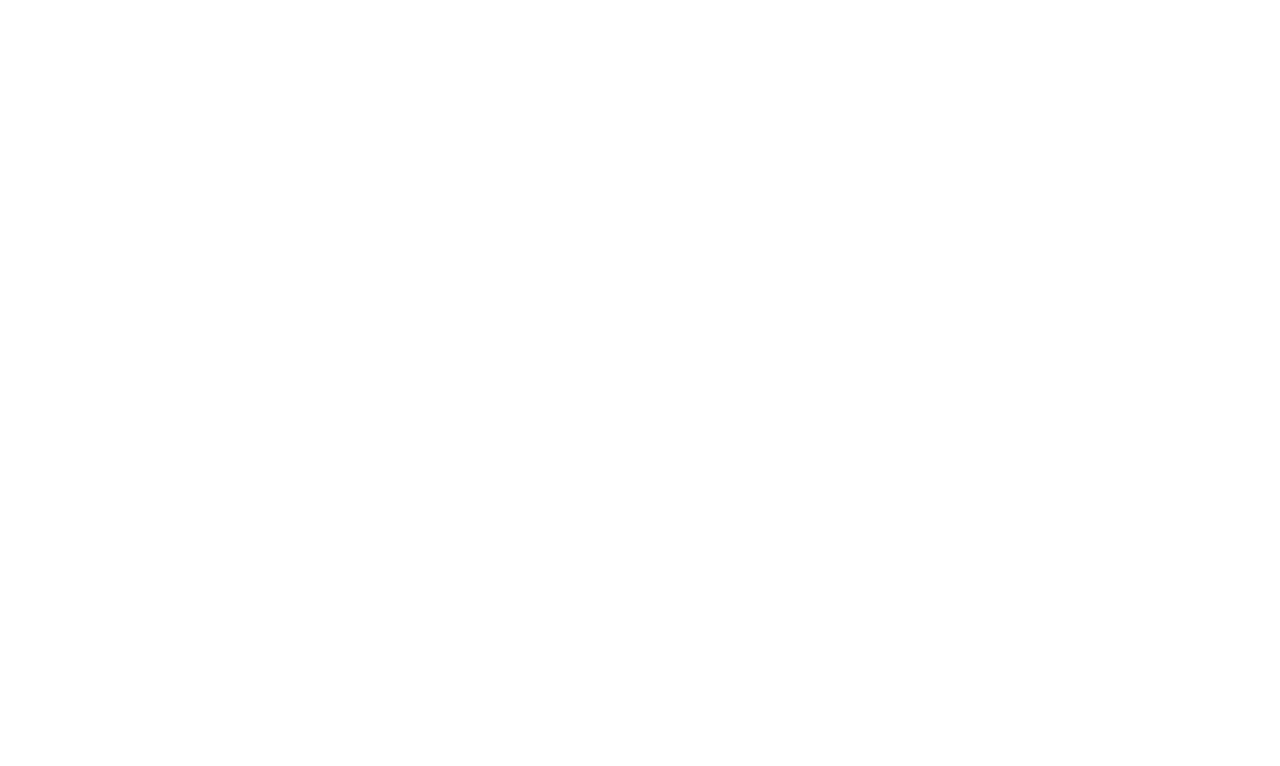
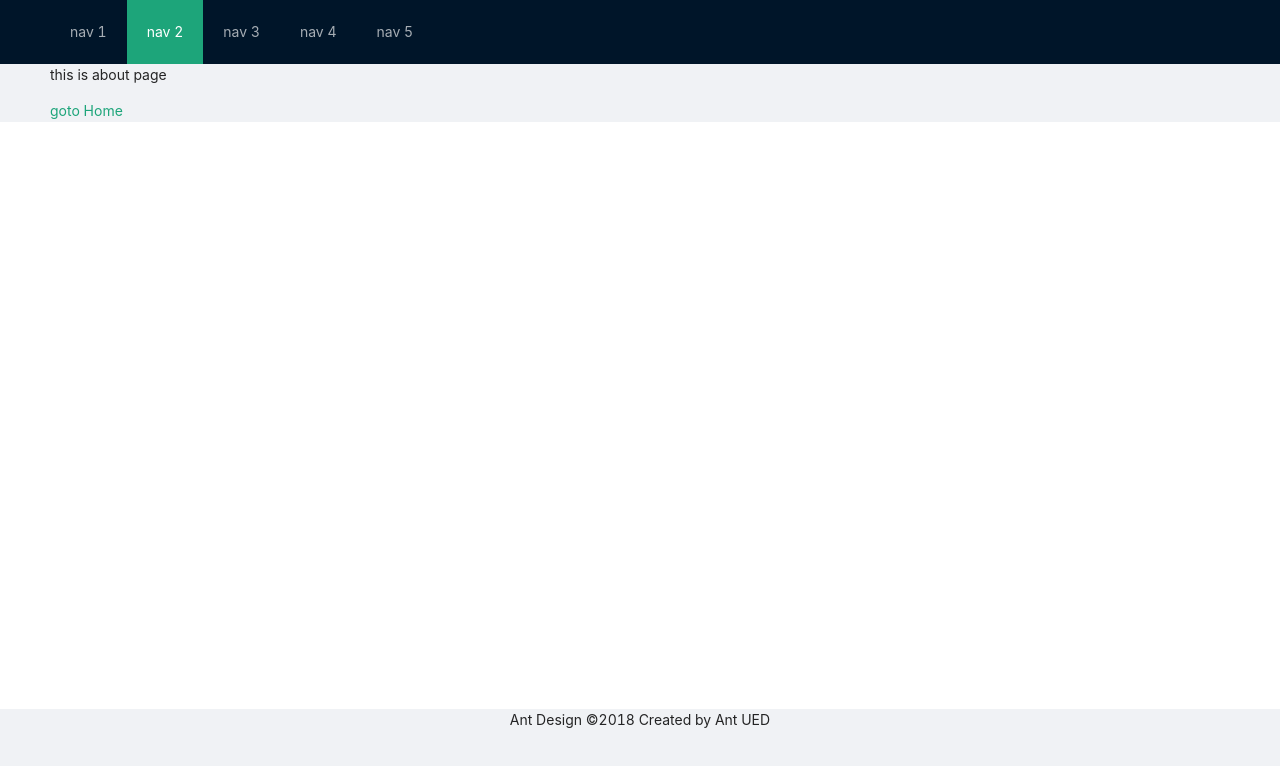
Before and after one commit to cocoxiaoyue/music-player-dev, a React (Create React App) app: page /about in a window 1280 px wide. Before the commit this address had no page. Shown: the top 766 px of the page. Built offline with nearby package versions, Linux system fonts and the light colour scheme.

Commit message:
feat:增加路由配置和redux

```diff
--- a/craco.config.js
+++ b/craco.config.js
@@ -13,7 +13,8 @@ module.exports = {
       '@hooks': pathResolve('src/hooks'),
       '@pages': pathResolve('src/pages'),
       '@store': pathResolve('src/store'),
-      '@utils': pathResolve('src/utils')
+      '@utils': pathResolve('src/utils'),
+      '@reducers': pathResolve('src/reducers')
       // 此处是一个示例，实际可根据各自需求配置
     }
   },
--- a/src/App.js
+++ b/src/App.js
@@ -1,20 +1,39 @@
 import './App.less';
-
 import React from 'react';
 //HashRouter,支持#识别,http://localhost:8080/#/Page3/
-// import { HashRouter as Router, Route } from 'react-router-dom';
+// import { HashRouter, Route, Switch } from 'react-router-dom';
 //单页BrowserRouter
-import { BrowserRouter as Router, Routes, Route } from 'react-router-dom';
+import { BrowserRouter, Routes, Route } from 'react-router-dom';
 import Home from './routes/Home';
+import Page from './routes/Page'
+import { Layout, Menu } from 'antd';
+
+const { Header, Content, Footer } = Layout;
 
 class App extends React.Component {
   render() {
     return (
-      <Router >
-        <Routes>
-          <Route exact path="/" component={Home} />
-        </Routes>
-      </Router>
+      <Layout className="layout">
+        <Header>
+          <div className="logo" />
+          <Menu theme="dark" mode="horizontal" defaultSelectedKeys={['2']}>
+            {new Array(5).fill(null).map((_, index) => {
+              const key = index + 1;
+              return <Menu.Item key={key}>{`nav ${key}`}</Menu.Item>;
+            })}
+          </Menu>
+        </Header>
+        <Content style={{ padding: '0 50px' }}>
+          <BrowserRouter>
+            <Routes>
+              <Route exact path="/" element={<Home />} />
+              <Route exact path="/about" element={<Page />} />
+            </Routes>
+          </BrowserRouter>
+        </Content>
+        <Footer className="fixed-footer">Ant Design ©2018 Created by Ant UED</Footer>
+      </Layout>
+
     )
 
   }
--- a/src/App.less
+++ b/src/App.less
@@ -1,4 +1,15 @@
 @import '~antd/dist/antd.less';
+
+
+.fixed-footer {
+  text-align: center;
+  position: fixed;
+  z-index: 2;
+  bottom: 0px;
+  height: 91px;
+  width: 100%;
+  padding: 0px;
+}
 
 .App {
   text-align: center;
--- /dev/null
+++ b/src/actions/home.js
@@ -0,0 +1,8 @@
+import constants from 'constants'
+
+export const changeNumber = data => (dispatch) => {
+  dispatch({
+    type: constants.CHANGE_NUMBER,
+    data,
+  })
+}
--- /dev/null
+++ b/src/constants/home.js
@@ -0,0 +1,4 @@
+// eslint-disable-next-line import/no-anonymous-default-export
+export default {
+  CHANGE_NUMBER: 'CHANGE_NUMBER',
+}
--- /dev/null
+++ b/src/constants/index.js
@@ -0,0 +1,7 @@
+import home from './home'
+
+const constants = {
+  ...home,
+}
+
+export default constants
--- a/src/index.js
+++ b/src/index.js
@@ -4,9 +4,27 @@ import './index.css';
 import App from './App';
 import reportWebVitals from './reportWebVitals';
 
+import { Provider } from 'react-redux'
+import { createStore, applyMiddleware, compose } from 'redux'
+import thunkMiddleware from 'redux-thunk'
+import rootReducer from '@reducers'
+
+
+let composeEnhancers = compose
+if (process.env.NODE_ENV === 'development') {
+  composeEnhancers = window.__REDUX_DEVTOOLS_EXTENSION_COMPOSE__ || compose;  // eslint-disable-line
+}
+
+const store = createStore(
+  rootReducer,
+  composeEnhancers(applyMiddleware(thunkMiddleware)),
+)
+
 ReactDOM.render(
   <React.StrictMode>
-    <App />
+    <Provider store={store}>
+      <App />
+    </Provider>
   </React.StrictMode>,
   document.getElementById('root')
 );
--- /dev/null
+++ b/src/reducers/homeReducer.js
@@ -0,0 +1,18 @@
+import constants from 'constants'
+
+const initialState = {
+  number: 0,
+}
+// eslint-disable-next-line import/no-anonymous-default-export
+export default (state = initialState, action = { type: '', data: '' }) => {
+  const { type, data } = action
+  switch (type) {
+    case constants.CHANGE_NUMBER:
+      return {
+        ...state,
+        number: data,
+      }
+    default:
+      return state
+  }
+}
--- a/src/reducers/index.js
+++ b/src/reducers/index.js
@@ -1,3 +1,7 @@
 import { combineReducers } from 'redux'
 
-export default combineReducers({})
+import home from './homeReducer'
+
+export default combineReducers({
+  home,
+})
--- a/src/routes/Home.js
+++ b/src/routes/Home.js
@@ -1,11 +1,12 @@
 import React from 'react';
+import { Link } from 'react-router-dom'
 
 class Home extends React.Component {
-
   render() {
     return (
       <div>
-        <p>This is Home!</p>
+        This is Home!
+        <Link to="/about">goto Home</Link>
       </div>
     );
   }
--- /dev/null
+++ b/src/routes/Page.js
@@ -0,0 +1,17 @@
+import React from 'react';
+import { Link } from 'react-router-dom'
+
+class Page extends React.Component {
+  render() {
+    return (
+      <div>
+        <div>
+          <p>this is about page</p>
+          <Link to="/">goto Home</Link>
+        </div>
+      </div>
+    );
+  }
+}
+
+export default Page;
```
